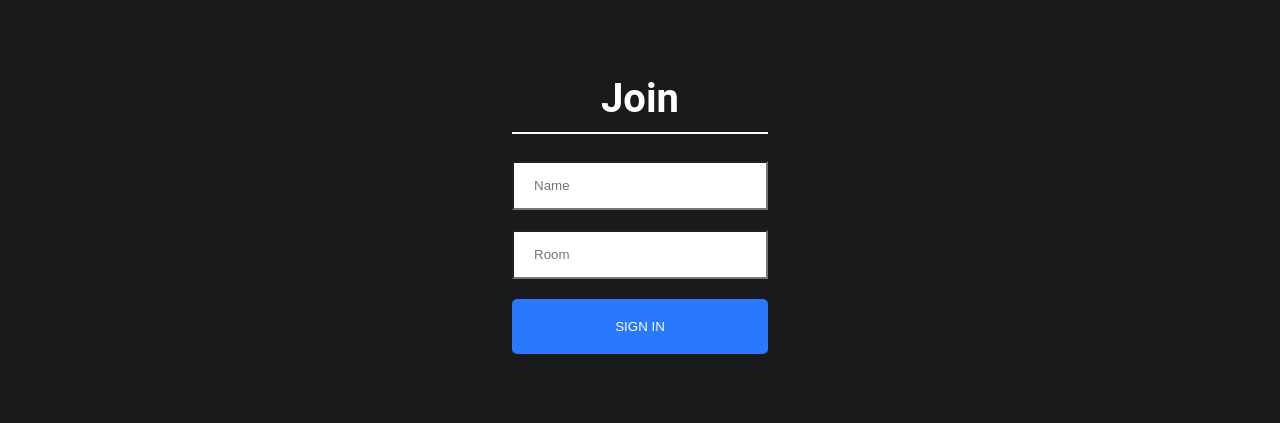
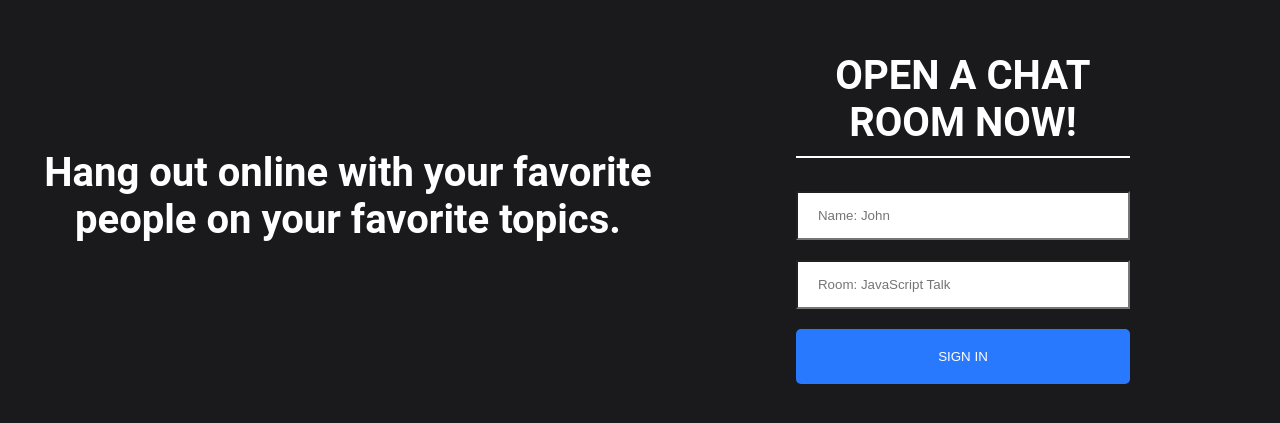
Before and after one commit to barhouum7/Realtime-Chat-App, a React (Create React App) app in the folder client/: page / in a window 1280 px wide. Shown: the part 199-622 px from the top of the page. Built offline with nearby package versions, Linux system fonts and the light colour scheme.

Commit message:
Added some changes the join page UI

```diff
--- a/client/src/components/Join/Join.css
+++ b/client/src/components/Join/Join.css
@@ -23,7 +23,8 @@ body {
 }
 
 .joinInnerContainer {
-    width: 20%;
+    width: 30%;
+    margin-right: 150px;
 }
 
 .joinInput {
@@ -32,7 +33,15 @@ body {
     width: 100%;
 }
 
-.heading {
+.heading-1 {
+    color: white;
+    width: 100vh;
+    font-size: 2.5em;
+    padding-bottom: 10px;
+    margin-right: 100px;
+}
+
+.heading-2 {
     color: white;
     font-size: 2.5em;
     padding-bottom: 10px;
--- a/client/src/components/Join/Join.js
+++ b/client/src/components/Join/Join.js
@@ -9,17 +9,20 @@ const Join = () => {
 
     return (
         <div className="joinOuterContainer">
+                <h1 className="heading-1">
+                    Hang out online with your favorite people on your favorite topics.
+                </h1>
             <div className="joinInnerContainer">
-                <h1 className="heading">
-                    Join
-                </h1>
+                <h2 className="heading-2">
+                    OPEN A CHAT ROOM NOW!
+                </h2>
                 <div>
-                    <input className="joinInput" type="text" placeholder="Name" onChange={(event) => {
+                    <input className="joinInput" type="text" placeholder="Name: John" onChange={(event) => {
                         setName(event.target.value)
                     }} />
                 </div>
                 <div>
-                    <input className="joinInput mt-20" type="text" placeholder="Room" onChange={(event) => {
+                    <input className="joinInput mt-20" type="text" placeholder="Room: JavaScript Talk" onChange={(event) => {
                         setRoom(event.target.value)
                     }} />
                 </div>
```
